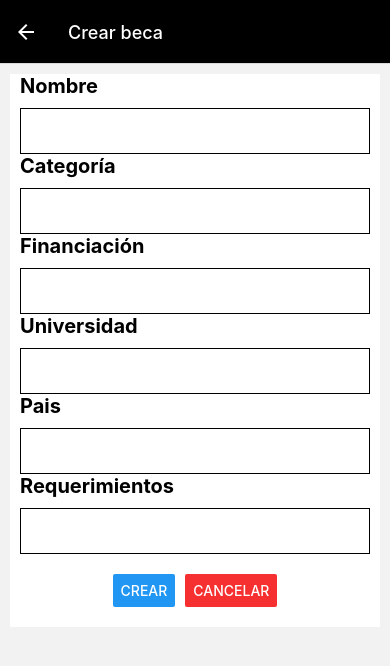
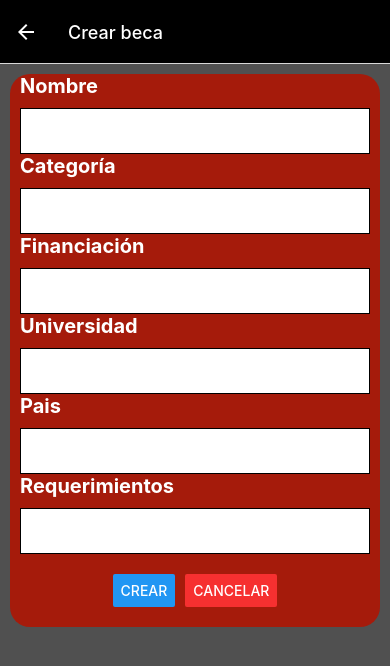
Before and after one commit to danielhd20/proyecto-www-movil, a React Native app: screen /CrearBeca in a window 390 px wide. Shown: the top 666 px of the page. Built offline with nearby package versions, Linux system fonts and the light colour scheme; no server answers.

Commit message:
EditaryCrear Beca Style

```diff
--- a/components/CrearBeca.js
+++ b/components/CrearBeca.js
@@ -42,7 +42,7 @@ export default function EditarBeca({route}){
     }
 
     return (
-        <ScrollView>
+        <ScrollView style={styles.fondo}>
             <View style={styles.container}>
             <Text style={styles.title}>Nombre</Text>
             <TextInput
@@ -105,15 +105,17 @@ const styles = StyleSheet.create({
       //flex: 1,
       marginTop: 10,
       marginHorizontal: 10,
-      backgroundColor: '#fff',
+      backgroundColor: '#a51b0b',
       //alignItems: 'center',
       justifyContent: 'center',
+      borderRadius: 20
     },
     title: {
         marginHorizontal: 10,
         fontSize: 20,
         fontWeight: 'bold',
         marginBottom: 10,
+        color: "white"
     },
     subtitle: {
         marginTop: 10,
@@ -125,6 +127,7 @@ const styles = StyleSheet.create({
         fontSize: 20,
         borderWidth: 1,
         padding: 10,
+        backgroundColor: "white"
     },
     btn: {
         marginTop: 20,
@@ -135,6 +138,9 @@ const styles = StyleSheet.create({
     },
     spc: {
         marginHorizontal: 5,
+    },
+    fondo: {
+        backgroundColor: "#505050"
     }
 
   });
--- a/components/EditarBeca.js
+++ b/components/EditarBeca.js
@@ -61,7 +61,7 @@ export default function EditarBeca({route}){
     }
 
     return (
-        <ScrollView>
+        <ScrollView style={styles.fondo}>
             <View style={styles.container}>
             <Text style={styles.title}>Nombre</Text>
             <TextInput
@@ -124,15 +124,17 @@ const styles = StyleSheet.create({
       //flex: 1,
       marginTop: 10,
       marginHorizontal: 10,
-      backgroundColor: '#fff',
+      backgroundColor: '#a51b0b',
       //alignItems: 'center',
       justifyContent: 'center',
+      borderRadius: 20,
     },
     title: {
         marginHorizontal: 10,
         fontSize: 20,
         fontWeight: 'bold',
         marginBottom: 10,
+        color: "white"
     },
     subtitle: {
         marginTop: 10,
@@ -144,6 +146,7 @@ const styles = StyleSheet.create({
         fontSize: 20,
         borderWidth: 1,
         padding: 10,
+        backgroundColor: "white"
     },
     btn: {
         marginTop: 20,
@@ -154,6 +157,9 @@ const styles = StyleSheet.create({
     },
     spc: {
         marginHorizontal: 5,
+    },
+    fondo: {
+        backgroundColor: "#505050"
     }
 
   });
```
